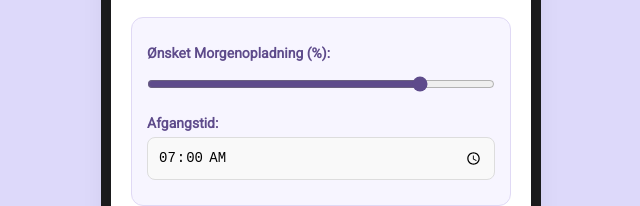
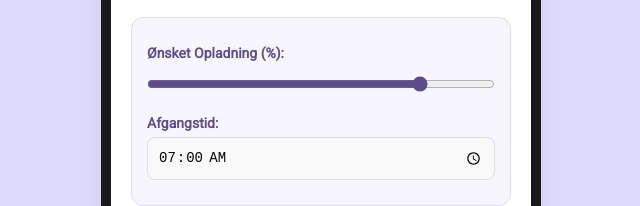
Before and after one commit to dodobirdman/AOD, a website: page client/battery.html in a window 1280 px wide. Shown: the part 488-694 px from the top of the page, 319-959 px from the left. Drawn offline with Linux system fonts and the light colour scheme; no server answers.

Commit message:
opladning

```diff
--- a/client/battery.html
+++ b/client/battery.html
@@ -46,7 +46,7 @@
 
       <!-- Smart Controls -->
       <div id="smartControls" class="sched-controls">
-        <label for="targetSlider">Ønsket Morgenopladning (%):</label>
+        <label for="targetSlider">Ønsket Opladning (%):</label>
         <input type="range" id="targetSlider" min="0" max="100" />
 
         <label for="departureTime">Afgangstid:</label>
```
